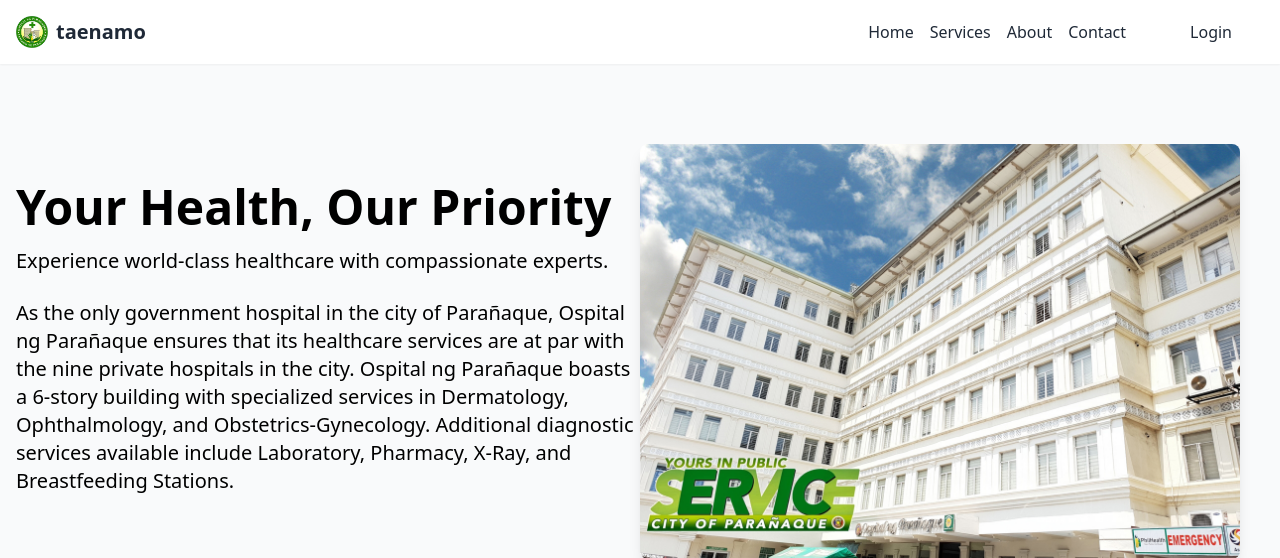
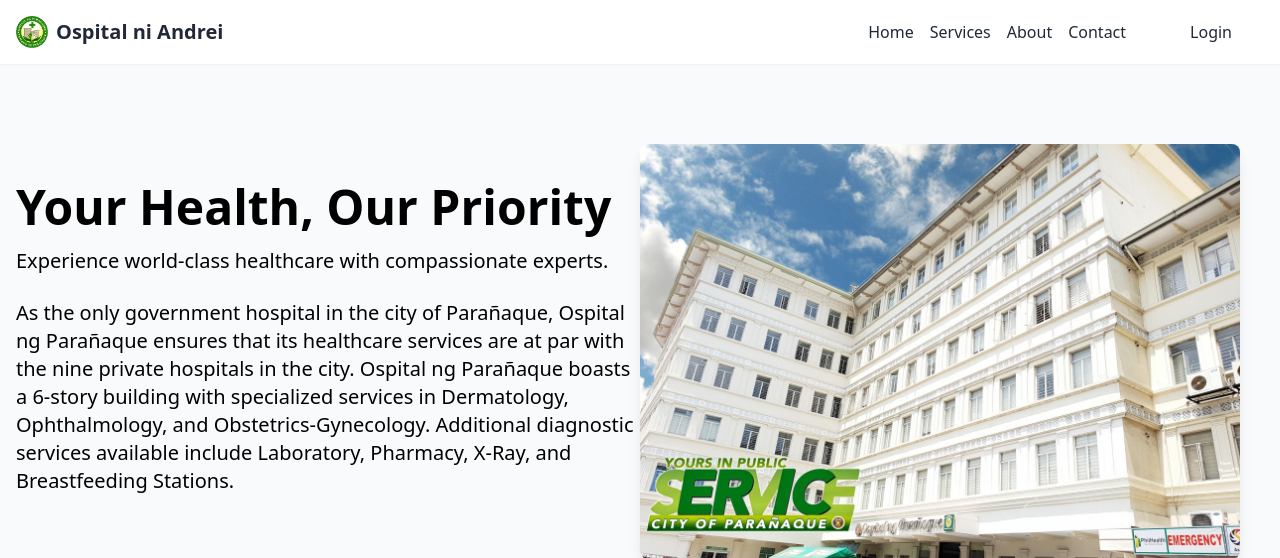
Before and after one commit to Jeeeiiiiiii/HMStesting, a Laravel app: page / in a window 1280 px wide. Shown: the top 558 px of the page. Run offline with Laravel 10, Linux system fonts and the light colour scheme; style sheets or scripts are compiled from the project's sources; some libraries are stand-ins or nearby versions.

Commit message:
Fix title

```diff
--- a/resources/views/welcome.blade.php
+++ b/resources/views/welcome.blade.php
@@ -13,7 +13,7 @@
         <div class="container mx-auto px-4 py-4 flex justify-between items-center">
             <div class="flex items-center">
                     <img src="logo.jpg" alt="Logo" class="h-8 w-8 object-contain" />
-                <span class="ml-2 text-xl font-bold text-gray-800">taenamo</span>
+                <span class="ml-2 text-xl font-bold text-gray-800">Ospital ni Andrei</span>
             </div>
             <nav class="hidden md:flex space-x-4 flex-wrap">
                 <a href="#home" class="text-gray-800 hover:text-primary">Home</a>
```
